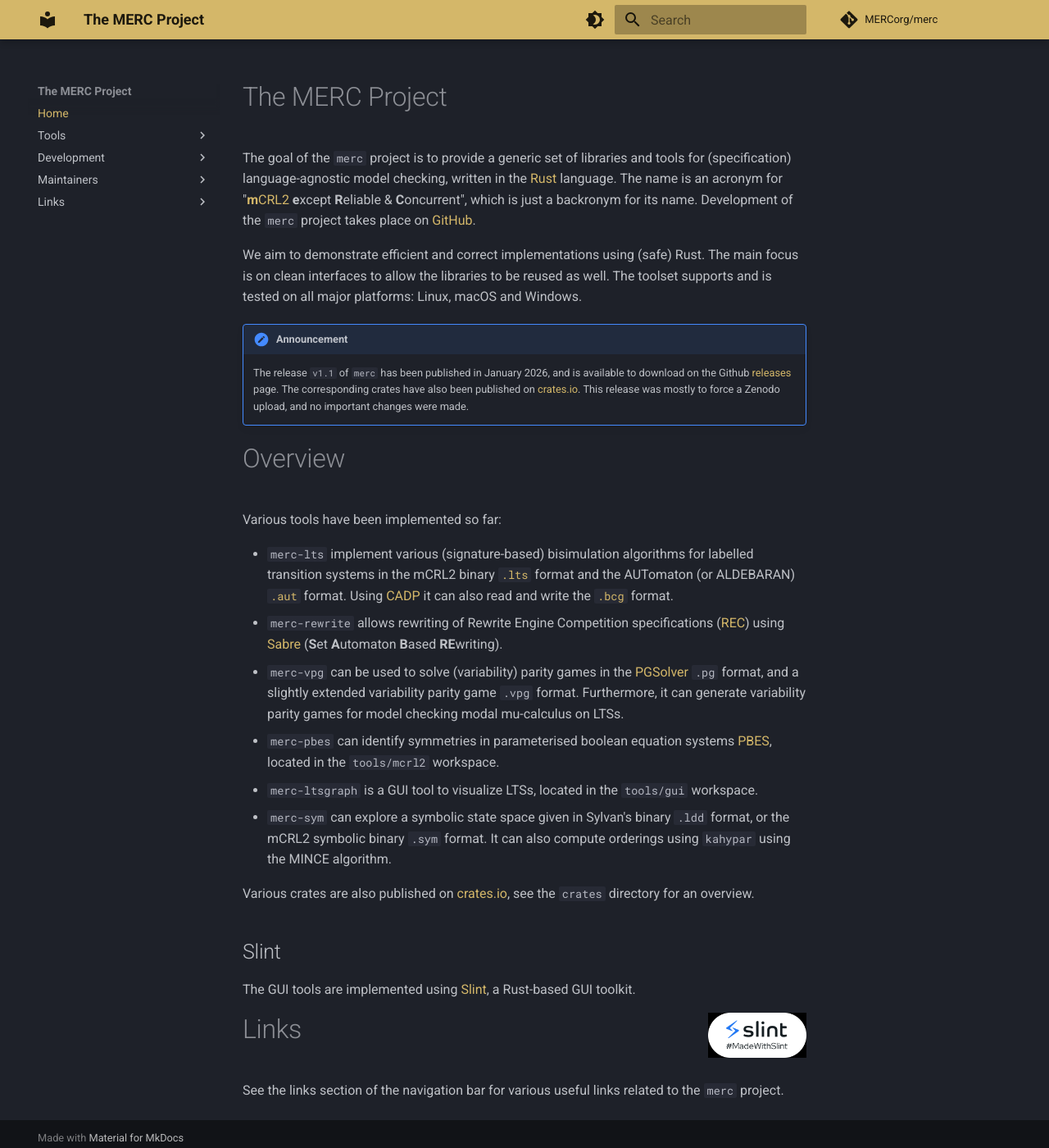
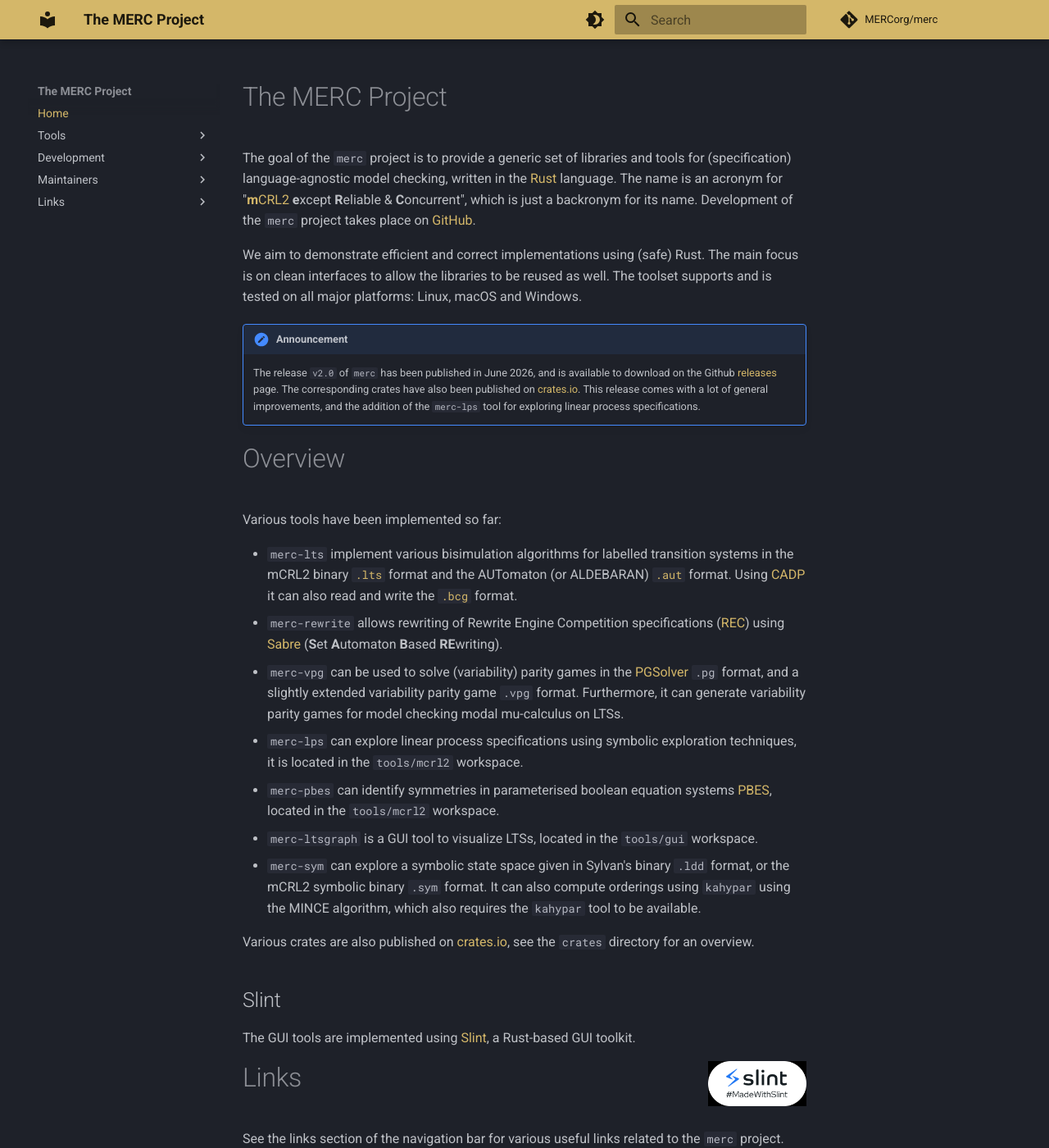
Before and after one commit to MERCorg/merc-website, an MkDocs documentation site: the page built from docs/index.md, in a window 1280 px wide and 1400 px high. Shown: the whole window at 82% size. Built offline with MkDocs 1.6.1 and Material for MkDocs 9.7.7, drawn with Linux system fonts in a browser that asks for light colours; plug-ins that fetch from the network failed and are left out; comment, search, counter and statistics services are not loaded.

Commit message:
Mention the release

```diff
--- a/docs/index.md
+++ b/docs/index.md
@@ -5,18 +5,19 @@
 We aim to demonstrate efficient and correct implementations using (safe) Rust. The main focus is on clean interfaces to allow the libraries to be reused as well. The toolset supports and is tested on all major platforms: Linux, macOS and Windows.
 
 !!! note "Announcement"
-    The release `v1.1` of `merc` has been published in January 2026, and is available to download on the Github [releases](https://github.com/MERCorg/merc/releases) page. The corresponding crates have also been published on [crates.io](https://crates.io/users/mlaveaux). This release was mostly to force a Zenodo upload, and no important changes were made.
+    The release `v2.0` of `merc` has been published in June 2026, and is available to download on the Github [releases](https://github.com/MERCorg/merc/releases) page. The corresponding crates have also been published on [crates.io](https://crates.io/users/mlaveaux). This release comes with a lot of general improvements, and the addition of the `merc-lps` tool for exploring linear process specifications.
 
 # Overview
 
 Various tools have been implemented so far:
 
- - `merc-lts` implement various (signature-based) bisimulation algorithms for labelled transition systems in the mCRL2 binary [`.lts`](https://www.mcrl2.org/web/user_manual/tools/lts.html) format and the AUTomaton (or ALDEBARAN) [`.aut`](https://cadp.inria.fr/man/aut.html) format. Using [CADP](https://cadp.inria.fr/) it can also read and write the [`.bcg`](https://cadp.inria.fr/man/bcg.html) format.
+ - `merc-lts` implement various bisimulation algorithms for labelled transition systems in the mCRL2 binary [`.lts`](https://www.mcrl2.org/web/user_manual/tools/lts.html) format and the AUTomaton (or ALDEBARAN) [`.aut`](https://cadp.inria.fr/man/aut.html) format. Using [CADP](https://cadp.inria.fr/) it can also read and write the [`.bcg`](https://cadp.inria.fr/man/bcg.html) format.
  - `merc-rewrite` allows rewriting of Rewrite Engine Competition specifications ([REC](https://doi.org/10.1007/978-3-030-17502-3_6)) using [Sabre](https://arxiv.org/abs/2202.08687) (**S**et **A**utomaton **B**ased **RE**writing).
  - `merc-vpg` can be used to solve (variability) parity games in the [PGSolver](https://github.com/tcsprojects/pgsolver) `.pg` format, and a slightly extended variability parity game `.vpg` format. Furthermore, it can generate variability parity games for model checking modal mu-calculus on LTSs.
+ - `merc-lps` can explore linear process specifications using symbolic exploration techniques, it is located in the `tools/mcrl2` workspace.
  - `merc-pbes` can identify symmetries in parameterised boolean equation systems [PBES](https://doi.org/10.1016%2Fj.tcs.2005.06.016), located in the `tools/mcrl2` workspace.
  - `merc-ltsgraph` is a GUI tool to visualize LTSs, located in the `tools/gui` workspace.
- - `merc-sym` can explore a symbolic state space given in Sylvan's binary `.ldd` format, or the mCRL2 symbolic binary `.sym` format. It can also compute orderings using `kahypar` using the MINCE algorithm.
+ - `merc-sym` can explore a symbolic state space given in Sylvan's binary `.ldd` format, or the mCRL2 symbolic binary `.sym` format. It can also compute orderings using `kahypar` using the MINCE algorithm, which also requires the `kahypar` tool to be available.
 
 Various crates are also published on [crates.io](https://crates.io/users/mlaveaux), see the `crates` directory for an overview.
 
```
